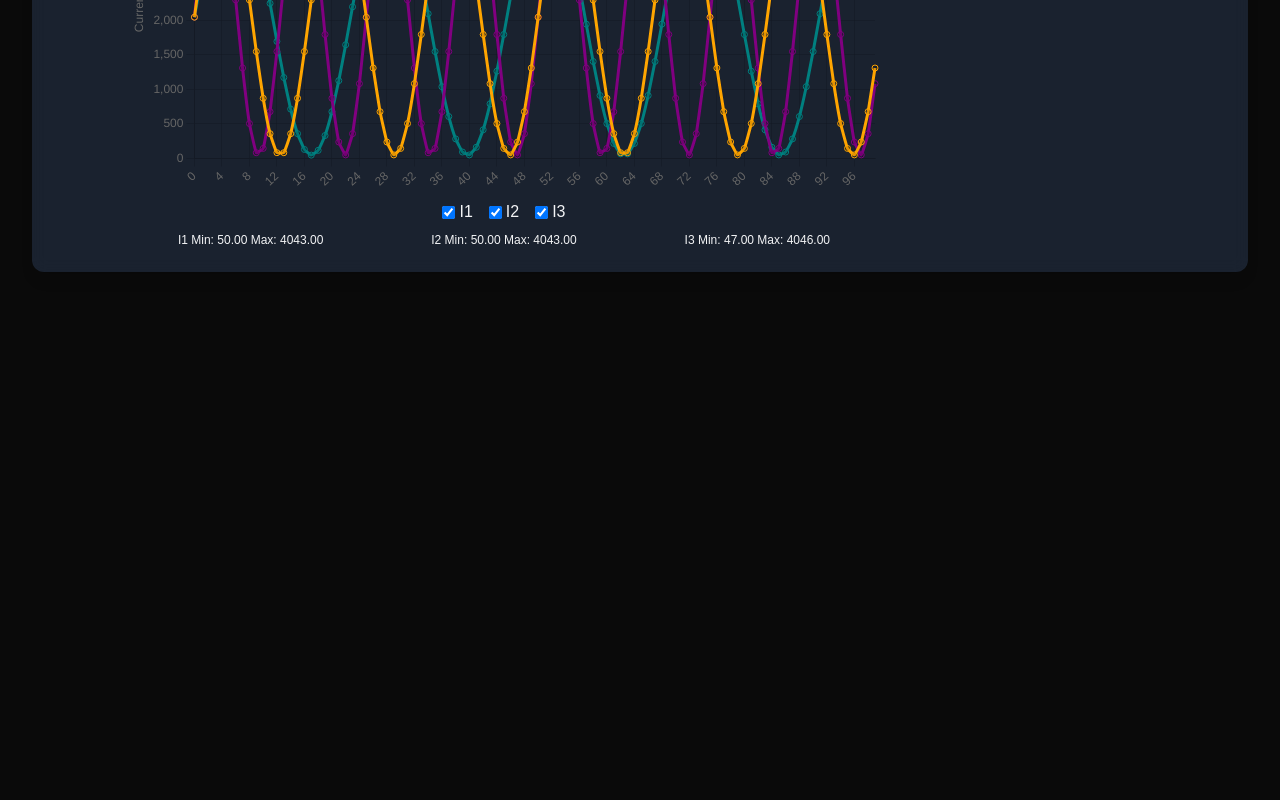
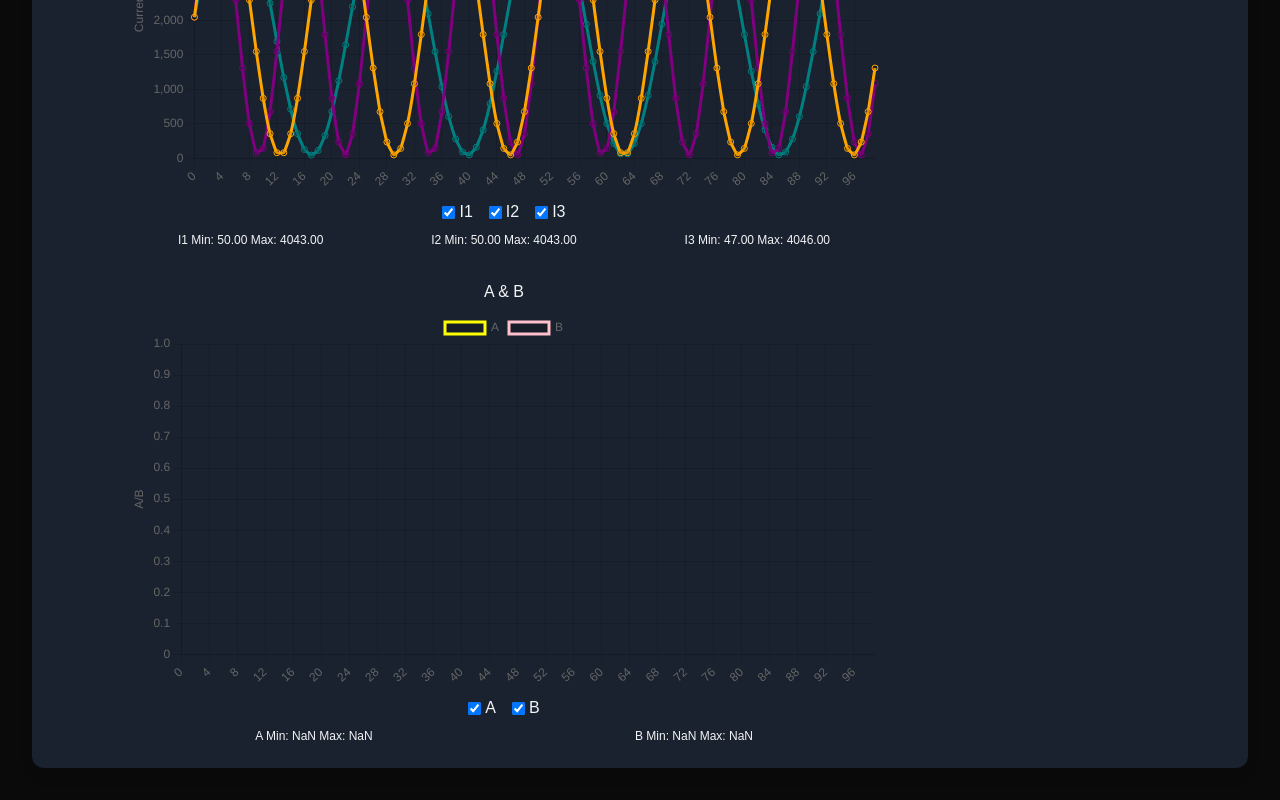
Before and after one commit to patthananb/dfr, a Next.js app: page /graph in a window 1280 px wide. Shown: the part 1059-1859 px from the top of the page. Before the commit the page ends 1363 px from the top, so only its background shows below. Built offline with nearby package versions, Linux system fonts and the light colour scheme.

Commit message:
Add A/B sensors and chart

```diff
--- a/src/app/graph/page.js
+++ b/src/app/graph/page.js
@@ -47,6 +47,7 @@ const GraphPage = () => {
   const fileParam = searchParams.get('file');
   const [voltageData, setVoltageData] = useState(null);
   const [currentData, setCurrentData] = useState(null);
+  const [abData, setAbData] = useState(null);
   const [filenames, setFilenames] = useState([]);
   const [selectedFile, setSelectedFile] = useState('');
   const [visible, setVisible] = useState({
@@ -56,6 +57,8 @@ const GraphPage = () => {
     i1: true,
     i2: true,
     i3: true,
+    A: true,
+    B: true,
   });
   const [scale, setScale] = useState(DEFAULT_SCALE);
   const [offset, setOffset] = useState(0);
@@ -146,9 +149,14 @@ const GraphPage = () => {
             { key: 'i2', label: 'I2', data: samples.map(p => p.i2), borderColor: 'purple' },
             { key: 'i3', label: 'I3', data: samples.map(p => p.i3), borderColor: 'teal' },
           ].map(ds => ({ ...ds, min: Math.min(...ds.data), max: Math.max(...ds.data) }));
+          const abDatasets = [
+            { key: 'A', label: 'A', data: samples.map(p => p.A), borderColor: 'yellow' },
+            { key: 'B', label: 'B', data: samples.map(p => p.B), borderColor: 'pink' },
+          ].map(ds => ({ ...ds, min: Math.min(...ds.data), max: Math.max(...ds.data) }));
 
           setVoltageData({ labels, datasets: voltageDatasets });
           setCurrentData({ labels, datasets: currentDatasets });
+          setAbData({ labels, datasets: abDatasets });
         setScale(Math.min(labels.length, DEFAULT_SCALE));
         setOffset(0);
       } catch (error) {
@@ -236,7 +244,7 @@ const GraphPage = () => {
             </div>
           </label>
         </div>
-        {voltageData && currentData ? (
+        {voltageData && currentData && abData ? (
           <div className="flex flex-col lg:flex-row w-full max-w-5xl mx-auto">
           <div className="flex flex-col items-center space-y-8 flex-grow">
             <div className="w-full max-w-3xl">
@@ -325,6 +333,49 @@ const GraphPage = () => {
                   ))}
                 </div>
               </div>
+              <div className="w-full max-w-3xl">
+                <h2 className="text-center mb-2">A & B</h2>
+                <Line
+                  data={{
+                    labels: abData.labels.slice(offset, offset + scale),
+                    datasets: abData.datasets
+                      .filter(ds => visible[ds.key])
+                      .map(ds => ({ ...ds, tension: 0.1, data: ds.data.slice(offset, offset + scale) })),
+                  }}
+                  options={{
+                    animation: false,
+                    interaction: { mode: 'index', intersect: false },
+                    plugins: { tooltip: { enabled: true } },
+                    scales: {
+                      y: {
+                        title: {
+                          display: true,
+                          text: 'A/B'
+                        }
+                      }
+                    }
+                  }}
+                />
+                <div className="flex justify-center gap-4 mt-2">
+                  {['A', 'B'].map(key => (
+                    <label key={key} className="flex items-center gap-1">
+                      <input
+                        type="checkbox"
+                        checked={visible[key]}
+                        onChange={() => toggleVisibility(key)}
+                      />
+                      {key.toUpperCase()}
+                    </label>
+                  ))}
+                </div>
+                <div className="grid grid-cols-1 sm:grid-cols-2 gap-2 text-xs mt-2 text-center">
+                  {abData.datasets.map(ds => (
+                    <div key={ds.key}>
+                      {ds.label} Min: {ds.min.toFixed(2)} Max: {ds.max.toFixed(2)}
+                    </div>
+                  ))}
+                </div>
+              </div>
             </div>
           <div className="w-full lg:w-64 lg:ml-4 mt-8 lg:mt-0">
             <h2 className="mb-2 font-semibold">Fault Info</h2>
```
Also changed, not shown: 1 other file (tests, documents, lock files or other folders). Lines whose indentation alone changed are shown as unchanged.
